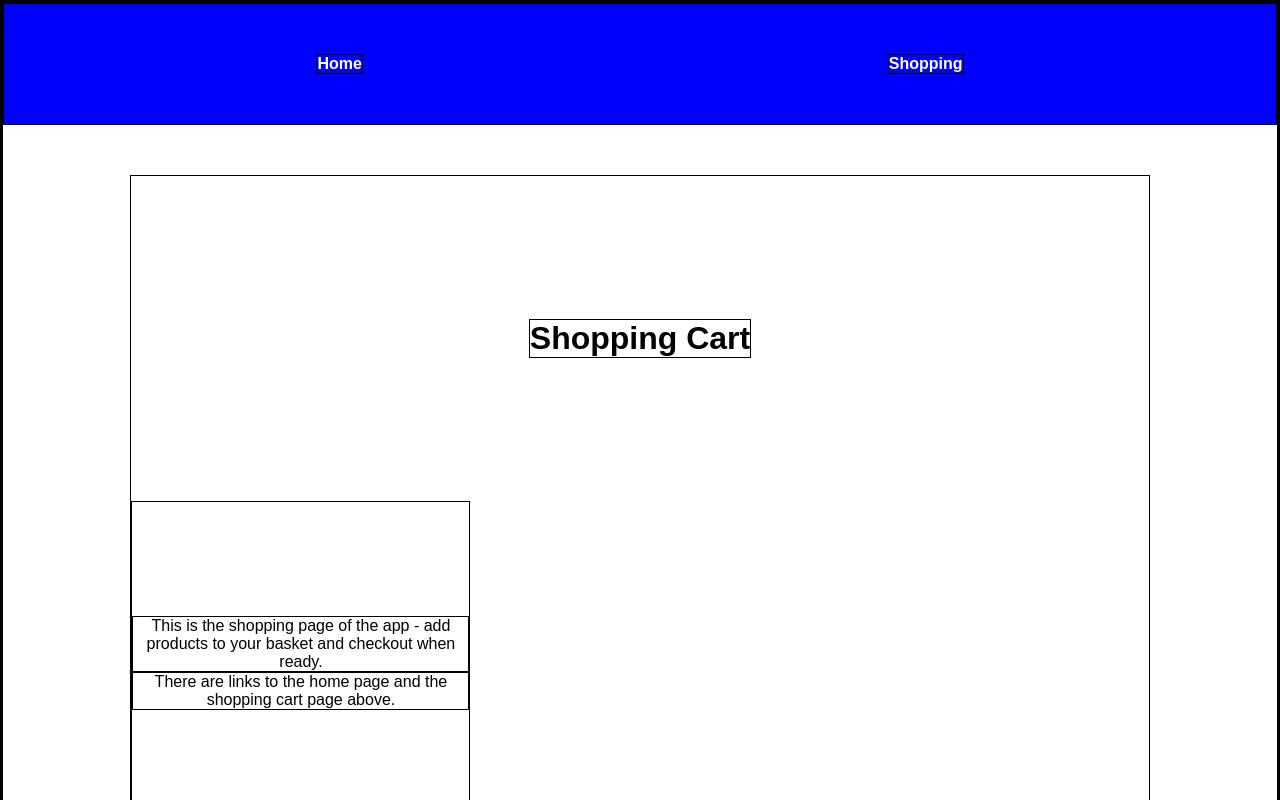
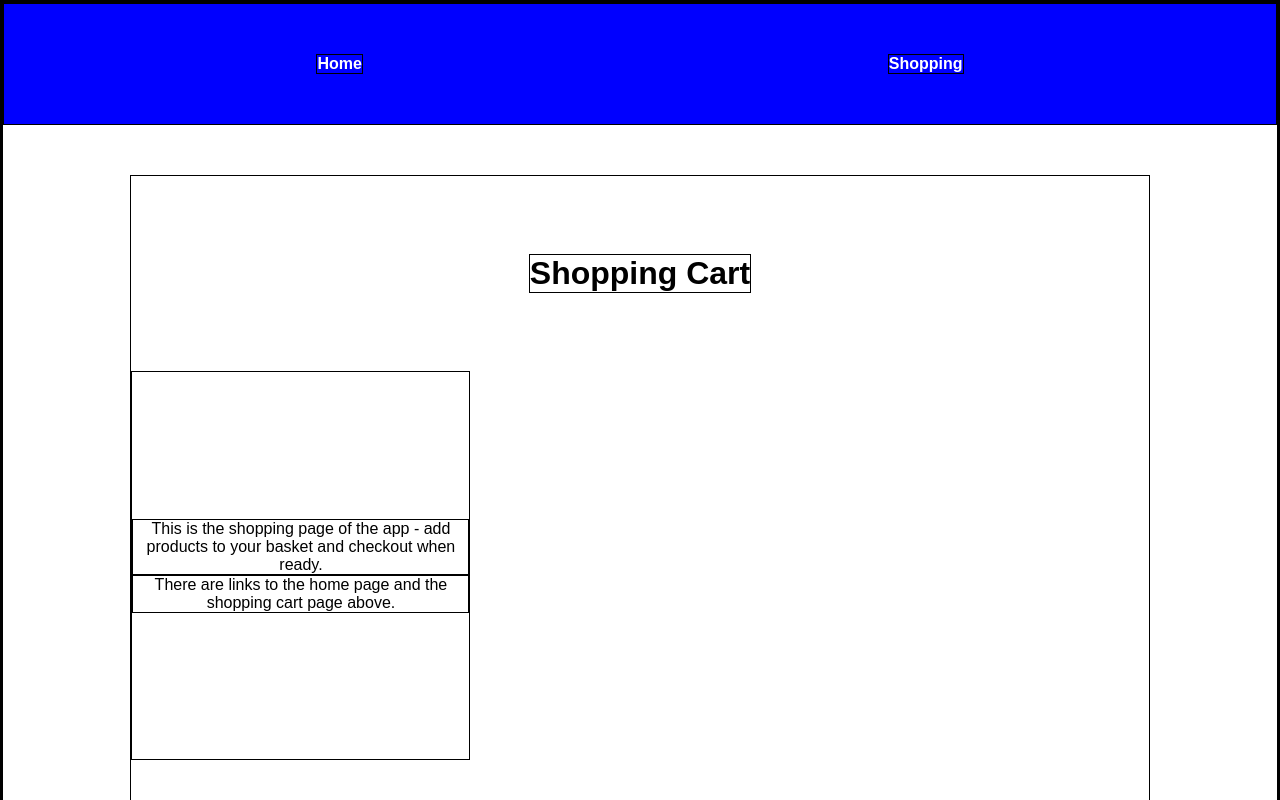
Before and after one commit to Scanceptic/shopping-cart, a React (Vite) app: page /shopping in a window 1280 px wide. Shown: the top 800 px of the page. Built offline with nearby package versions, Linux system fonts and the light colour scheme.

Commit message:
finish basic homepage layout

```diff
--- a/src/App.css
+++ b/src/App.css
@@ -41,7 +41,7 @@ nav {
 #content {
   display: grid;
   grid-template-columns: 1fr 1fr 1fr;
-  grid-template-rows: 1fr 1fr 1fr;
+  grid-template-rows: 1fr 2fr 2fr;
   height: 100%;
   width: 80%;
   margin: 50px auto;
```
